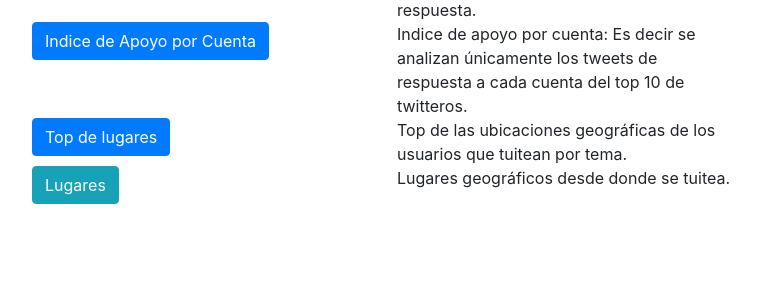
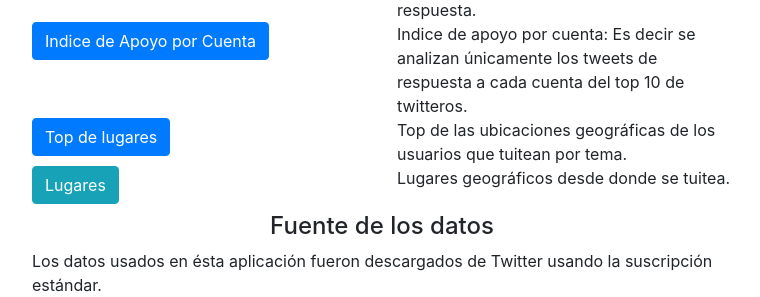
Before and after one commit to BaptisteViry/bigdata_lab2_webApp, a Django app: page / in a window 1280 px wide, after a click on "Taller 2". Shown: the part 544-841 px from the top of the page, without its empty margins (258-1018 px from the left). Before the commit the page ends 748 px from the top, so only its background shows below. Run offline with Django 3.2, Linux system fonts and the light colour scheme; some libraries are stand-ins or nearby versions.

Commit message:
agrego origen de datos en el home

```diff
--- a/webApp/lab/templates/lab/home.html
+++ b/webApp/lab/templates/lab/home.html
@@ -127,6 +127,16 @@
               Lugares geográficos desde donde se tuitea.
             </div>
       </div>
+      <div class="row">
+          <div class="col">
+              <h4 class="text-center">Fuente de los datos</h4>
+          </div>
+      </div>
+      <div class="row">
+          <div class="col">
+              Los datos usados en ésta aplicación fueron descargados de Twitter usando la suscripción estándar.
+            </div>
+      </div>
 
     </div>
   </div>
```
